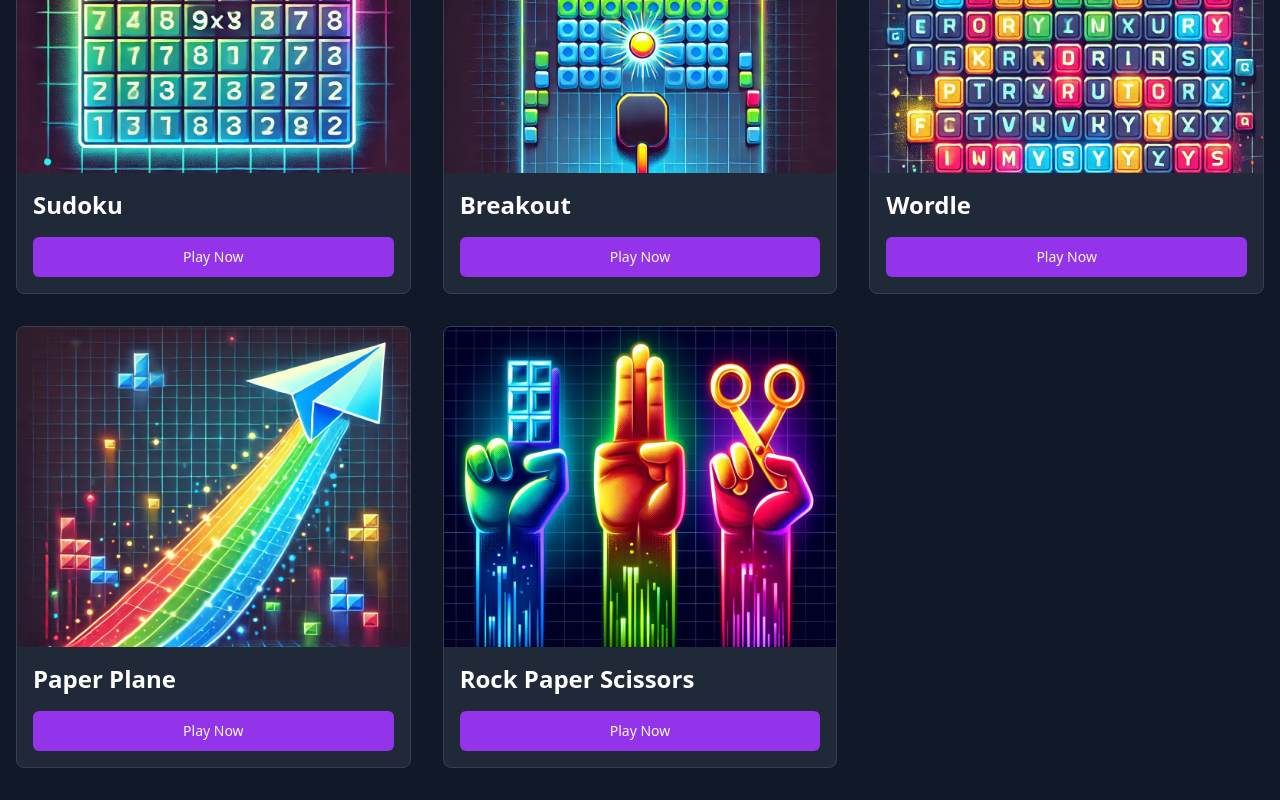
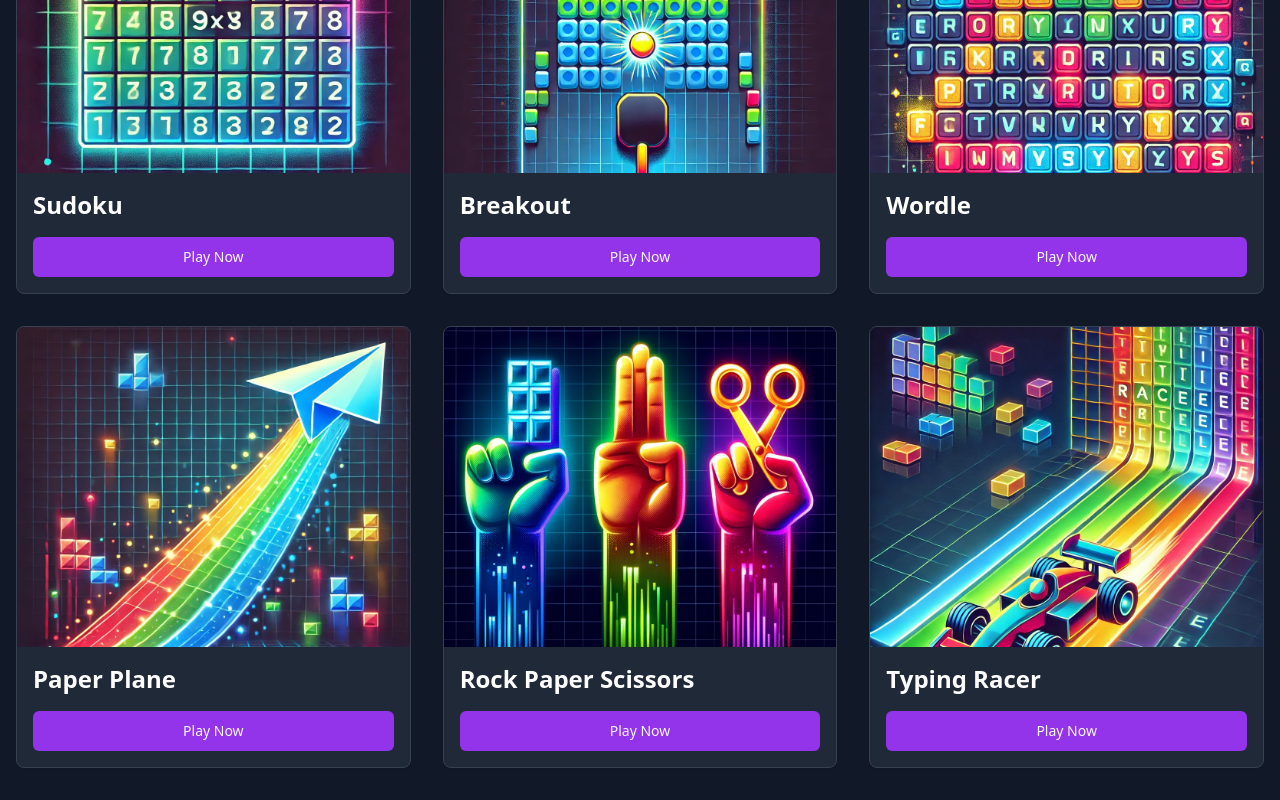
Before and after one commit to rao2p0/neongamers, a React (Vite) app: page / in a window 1280 px wide. Shown: the part 1272-2072 px from the top of the page. Built offline with nearby package versions, Linux system fonts and the light colour scheme.

Commit message:
Add Typing Racer game page
Implement a new Typing Racer game where users type words correctly and quickly to race a car. Use the provided image for the game card and maintain consistency with the themes and styles of existing game pages.
[skip gpt_engineer]

```diff
--- a/src/pages/Index.tsx
+++ b/src/pages/Index.tsx
@@ -61,6 +61,11 @@ const Index = () => {
       path: "/rock-paper-scissors",
       image: "/lovable-uploads/fdc12c29-240c-4c9b-84e7-e77f1aea8fff.png",
     },
+    {
+      title: "Typing Racer",
+      path: "/typing-racer",
+      image: "/lovable-uploads/fc201a99-910b-460c-beb4-ae96f96e0137.png",
+    },
   ];
 
   return (
```
Also changed, not shown: public/lovable-uploads/fc201a99-910b-460c-beb4-ae96f96e0137.png (added).
